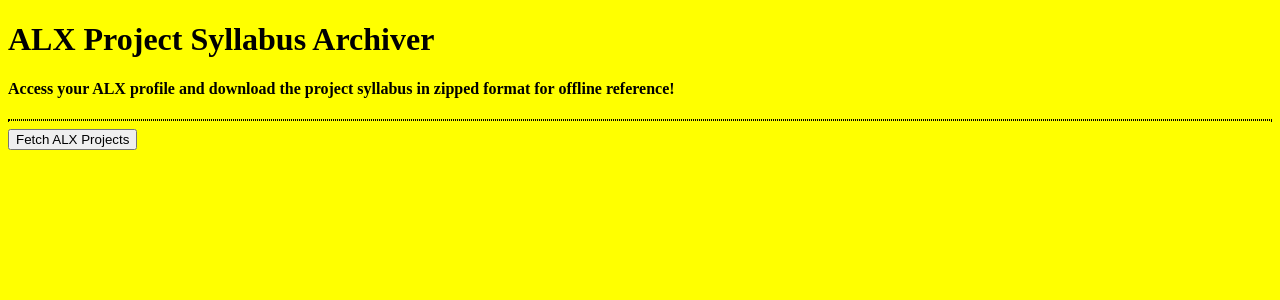
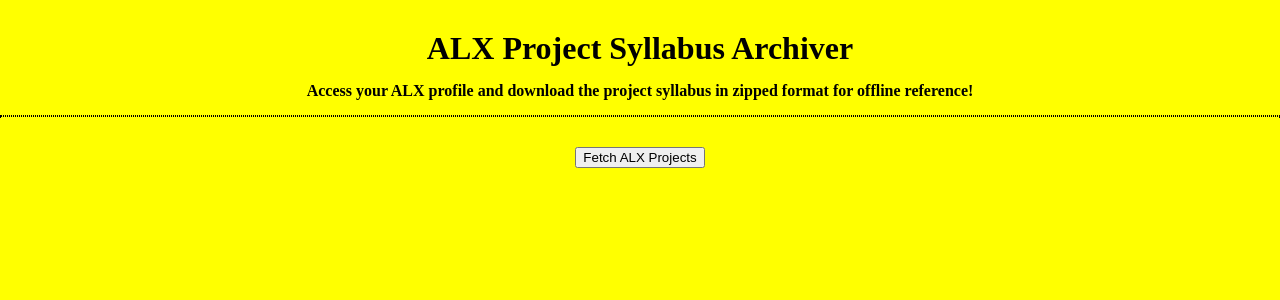
Before and after one commit to neoconstel/ALX-Projects-Archiver, a Flask app: page /alx_syllabus_archiver in a window 1280 px wide. Shown: the top 300 px of the page. Run offline with Flask 2, Linux system fonts and the light colour scheme.

Commit message:
a little styling added

```diff
--- a/alx_scrape_app/templates/alx_syllabus.html
+++ b/alx_scrape_app/templates/alx_syllabus.html
@@ -25,6 +25,14 @@
         let display = document.createElement("h3");
         display.textContent = "Fetching ALX Projects. Should take less than 5 minutes."
         document.body.appendChild(display);
+
+        const colors = ["pink", "green", "orange", "cyan", "magenta", "purple"];
+
+        setInterval(
+            () => {
+                display.style.color = colors[Math.round(Math.random() * colors.length)]
+            }, 700
+        );
     }
 </script>
 {% endblock content %}
--- a/alx_scrape_app/templates/base.html
+++ b/alx_scrape_app/templates/base.html
@@ -9,6 +9,12 @@
     <link rel="stylesheet" href="{{url_for('static', filename='style.css')}}">
     <script type="text/javascript" src="{{url_for('static', filename='index.js')}}"></script>
     <style>
+        *{
+            margin: 15px 0 15px;
+        }
+        body{
+            text-align: center;
+        }
         hr{
             border-style: dotted;
         }
```
